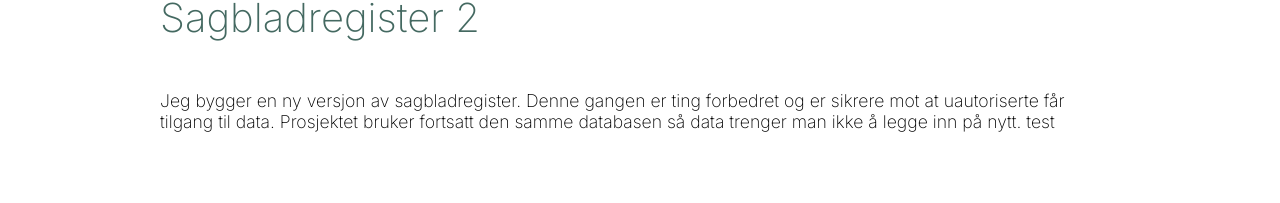
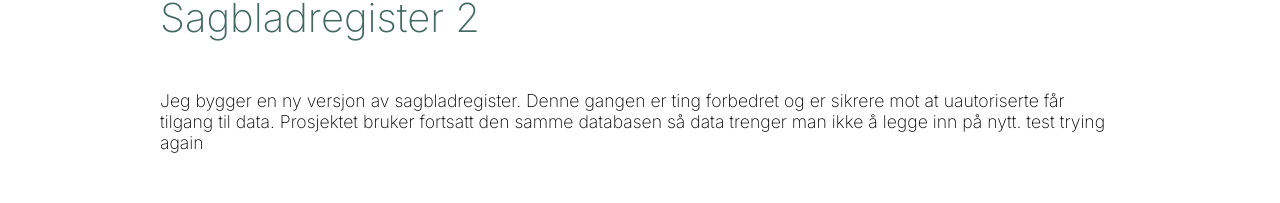
Before and after one commit to KjetilOverby/ktlportfolio2, a Next.js app: page /prosjekter/sagbladoversikt in a window 1280 px wide. Shown: the part 183-386 px from the top of the page. Built offline with nearby package versions, Linux system fonts and the light colour scheme.

Commit message:
new test

```diff
--- a/src/components/prosjekter/sagbladoversikt/SagbladOversiktArticle.jsx
+++ b/src/components/prosjekter/sagbladoversikt/SagbladOversiktArticle.jsx
@@ -9,12 +9,13 @@ const SagbladOversiktArticle = () => {
           Jeg bygger en ny versjon av sagbladregister. Denne gangen er ting
           forbedret og er sikrere mot at uautoriserte får tilgang til data.
           Prosjektet bruker fortsatt den samme databasen så data trenger man
-          ikke å legge inn på nytt. test
+          ikke å legge inn på nytt. test trying again
         </p>
       </div>
       <style jsx>
         {`
           .container {
+            display: grid
           }
         `}
       </style>
```
